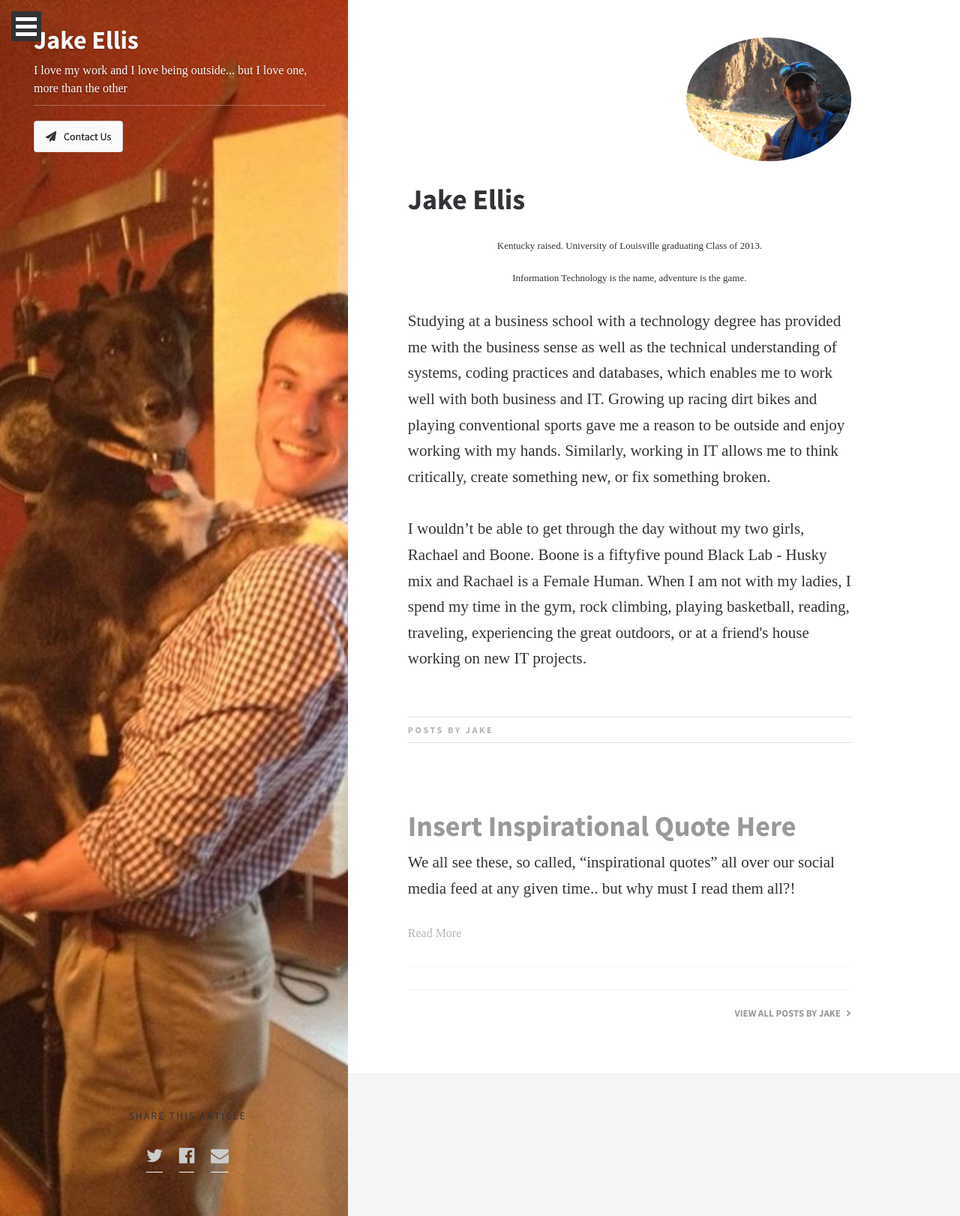
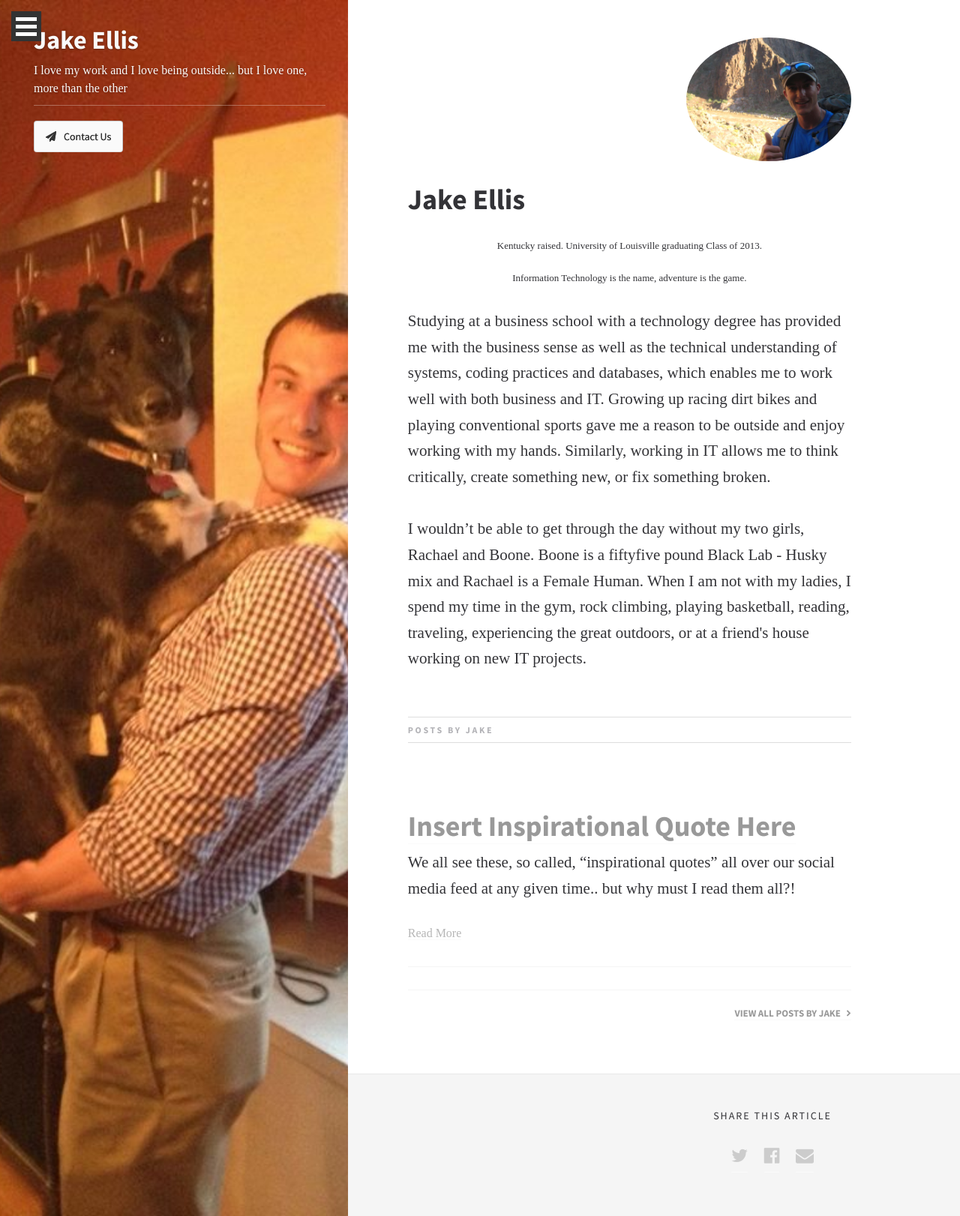
Before and after one commit to EJBlog/EJBlog.github.io, a Jekyll site: the page built from author_jake.html, in a window 1280 px wide. Shown: the whole page at 75% size. Built offline with Jekyll 4.4.1, drawn with Linux system fonts in a browser that asks for light colours; nearby versions of some CDN libraries; some web fonts are replaced.

Commit message:
Update author_jake.html

```diff
--- a/_layouts/author_jake.html
+++ b/_layouts/author_jake.html
@@ -130,6 +130,10 @@
 <footer class="single">
             <div class="container">
                  <div class="row">
+                     <div class="col-xs-12 col-sm-2">
+                    </div>
+                    <div class="col-xs-12 col-sm-6">
+                    </div>
                     <div class="col-xs-12 col-sm-4">
                         <div class="social">
                             <p>Share this article</a>
```
